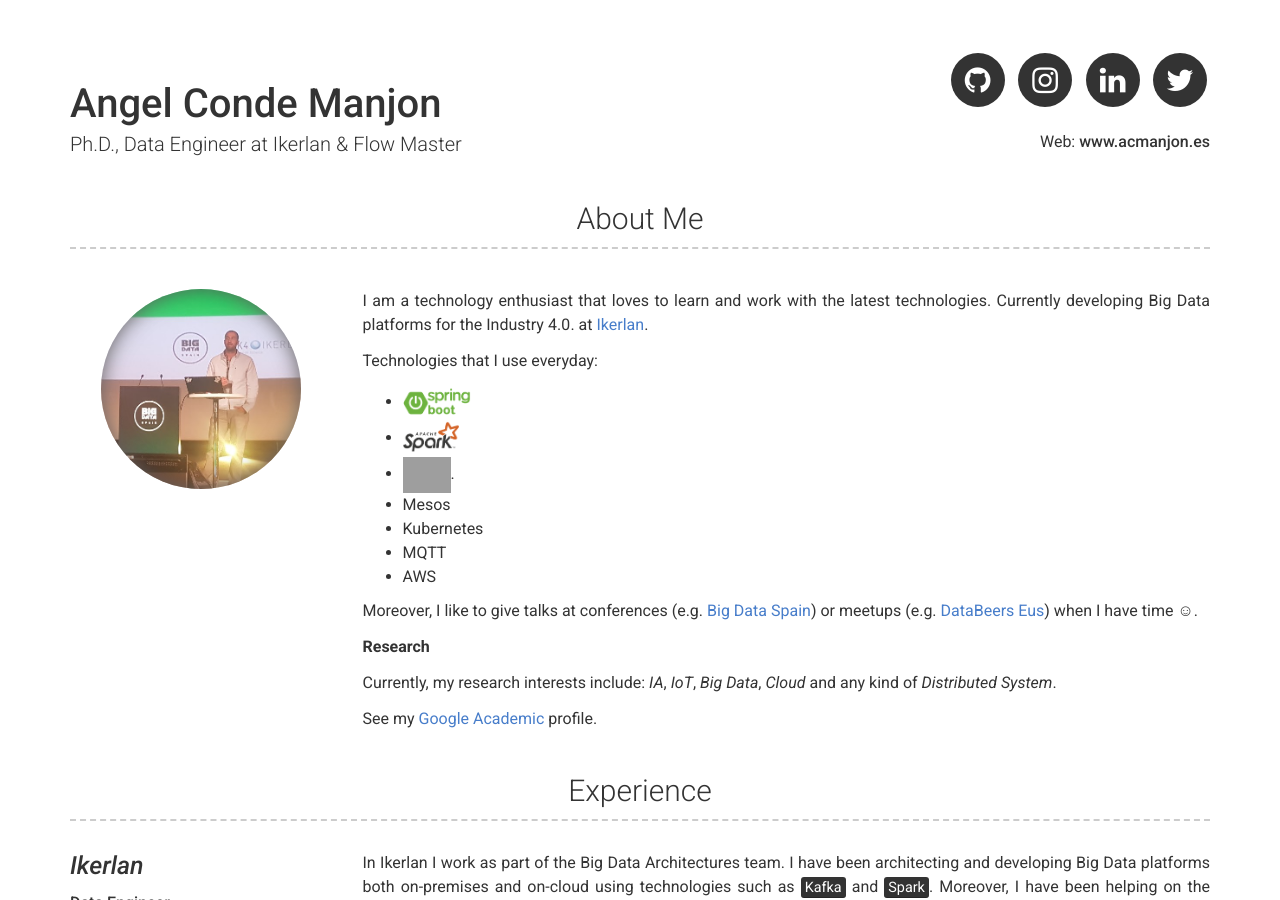
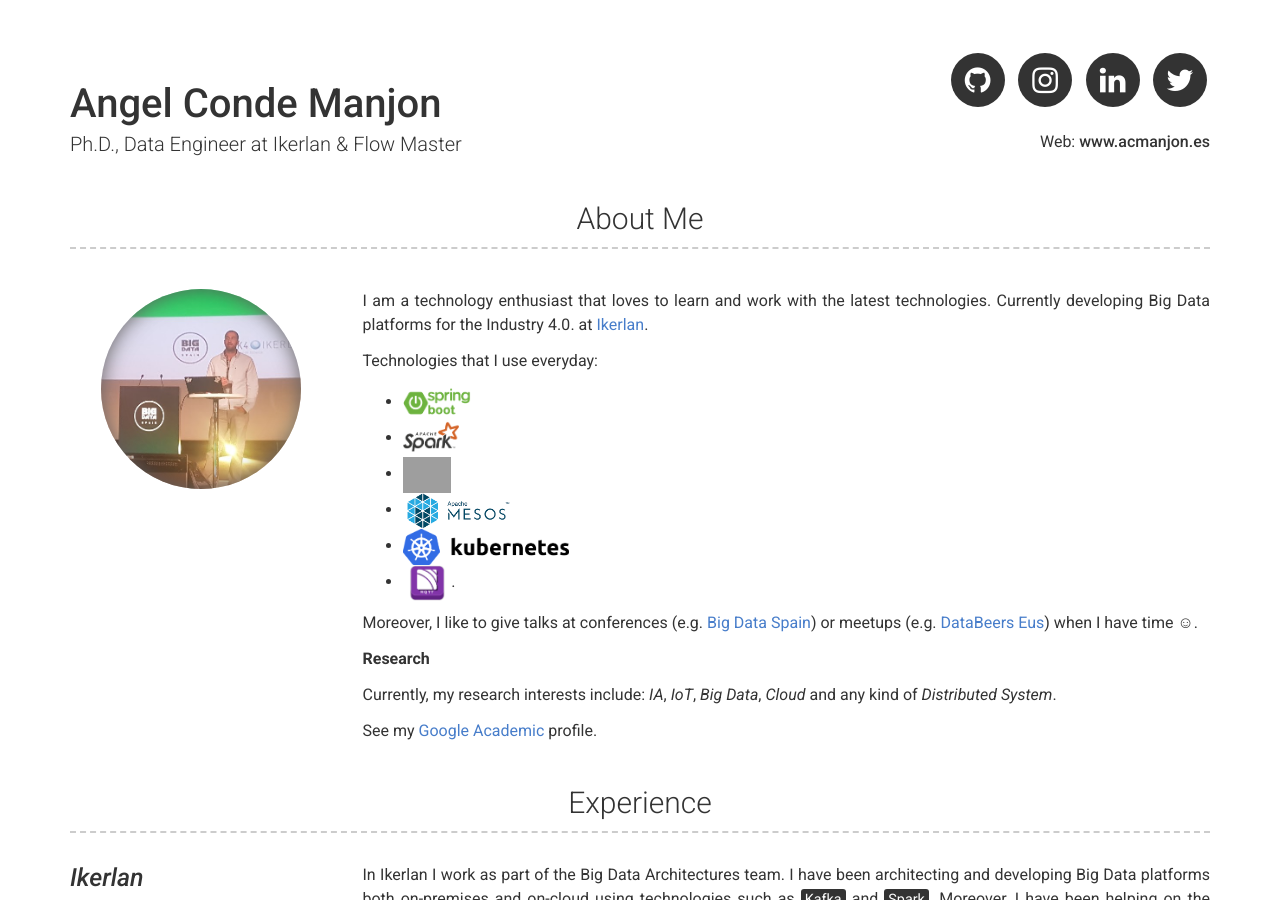
Before and after one commit to Neuw84/neuw84.github.io, a Jekyll site: the page built from index.md, in a window 1280 px wide and 900 px high. Built offline with Jekyll 4.4.1, drawn with Linux system fonts in a browser that asks for light colours; grey boxes are pictures that could not be loaded.

Commit message:
Update _config.yml

```diff
--- a/_config.yml
+++ b/_config.yml
@@ -29,11 +29,10 @@
   Technologies that I use everyday:
     * ![SpringBoot](assets/spring-boot-logo.png){:height="36px"}
     * ![Spark](assets/spark-logo-hd.png){:height="36px"}
-    * ![Kafka](assets/kafka_icon.png){:height="36px"}.
-    * Mesos
-    * Kubernetes
-    * MQTT
-    * AWS
+    * ![Kafka](assets/kafka_icon.png){:height="36px"}
+    * ![Mesos](assets/images.png){:height="36px"}
+    * ![Kubernetes](assets/kubernetes-horizontal-color.png){:height="36px"}
+    * ![MQTT](assets/MQTT_Icon.png){:height="36px"}.
 
    Moreover, I like to give talks at conferences (e.g. [Big Data Spain](https://www.bigdataspain.org/)) or meetups (e.g. [DataBeers Eus](https://databeerseus.tumblr.com/)) when I have time &#9786;.
 
```
